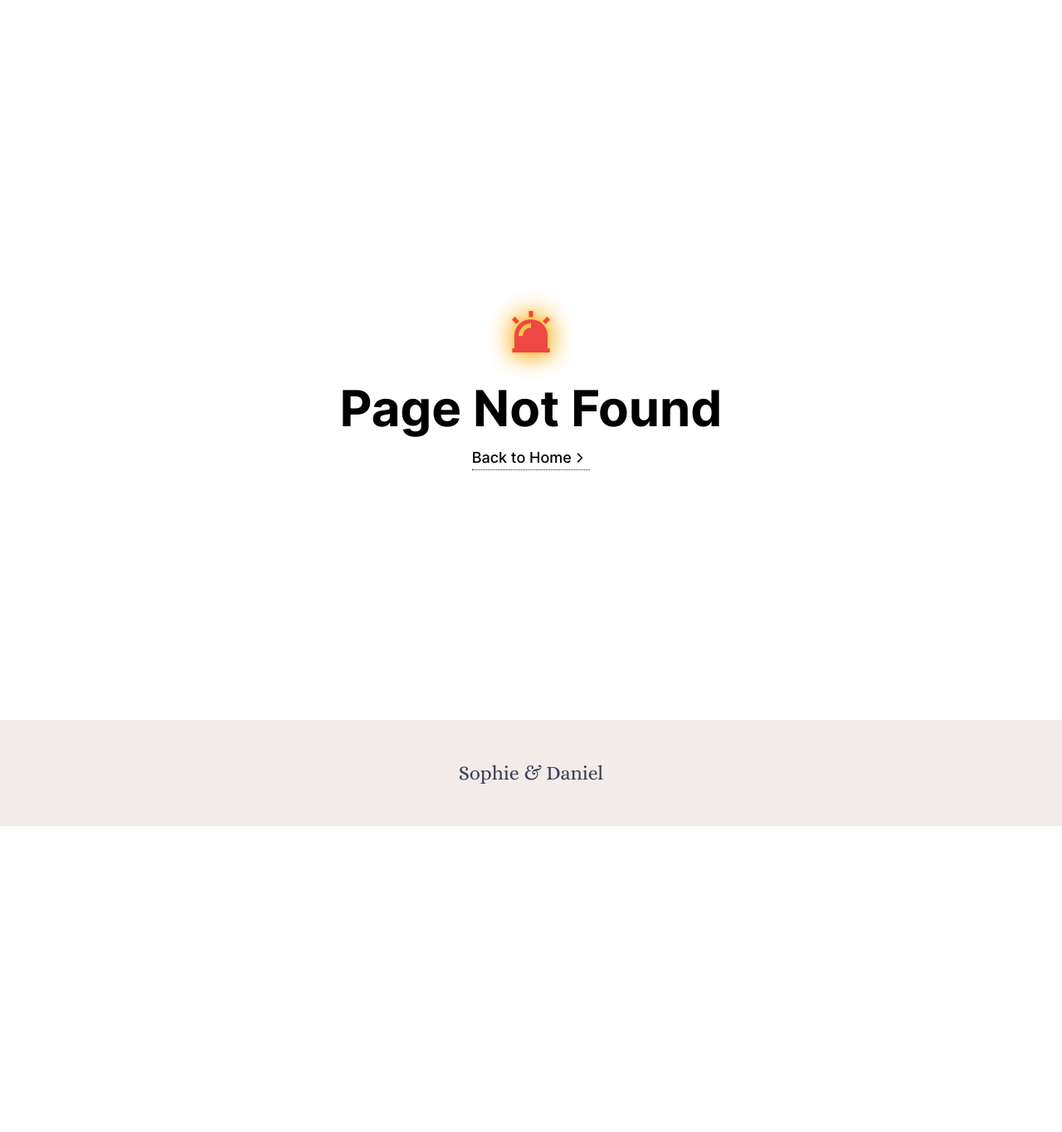
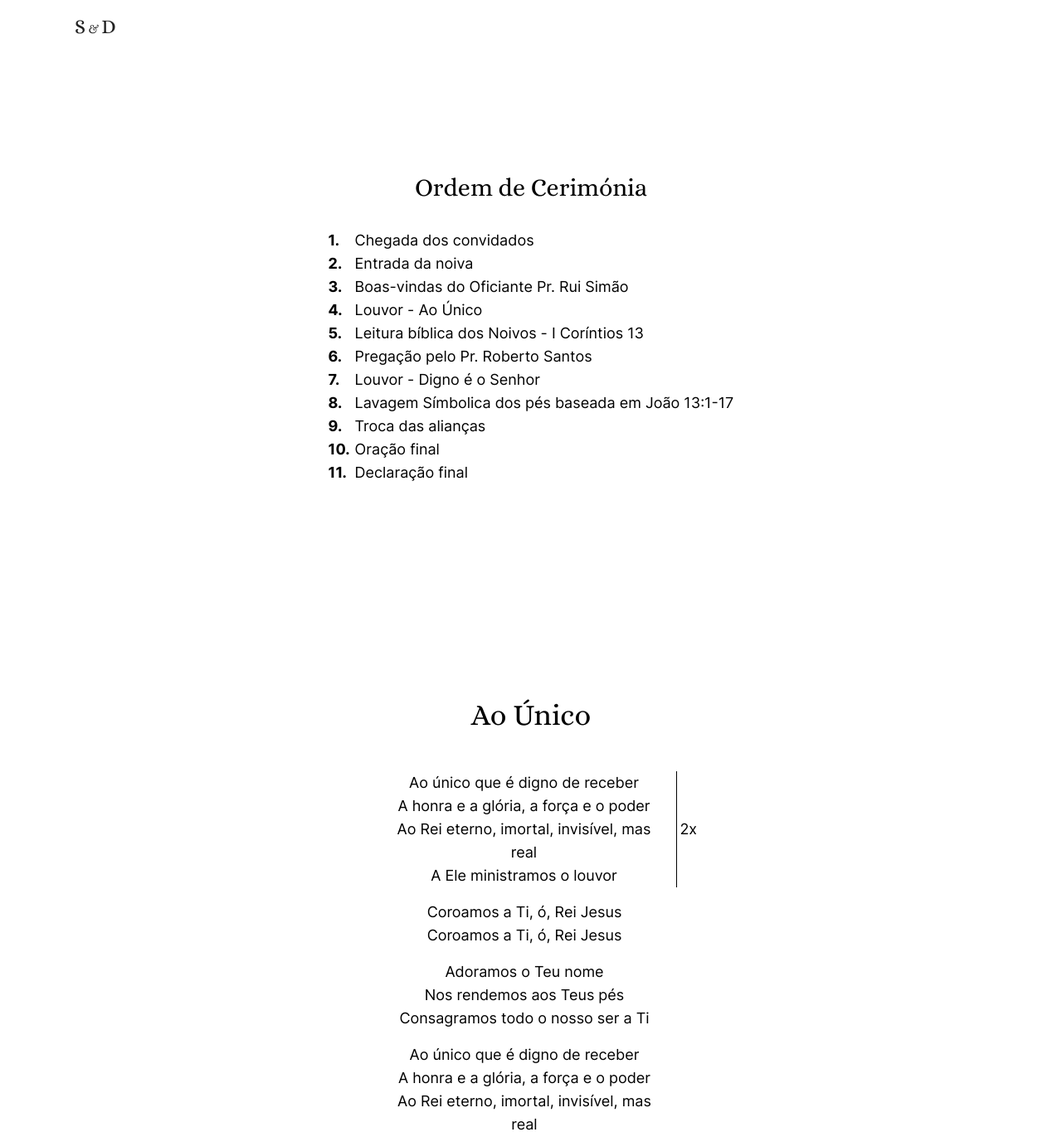
Before and after one commit to danielsimao/wedding, a Next.js app: page /ceremony in a window 1280 px wide. Before the commit this address had no page. Shown: the top 1365 px of the page at 83% size. Before the commit the page ends 996 px from the top, so only its background shows below. Built offline with nearby package versions, Linux system fonts and the light colour scheme.

Commit message:
feat: add ceremony

```diff
--- a/src/components/layout/Header.tsx
+++ b/src/components/layout/Header.tsx
@@ -1,5 +1,6 @@
 import clsx from 'clsx';
 import Lottie, { LottieRef } from 'lottie-react';
+import { useRouter } from 'next/router';
 import * as React from 'react';
 
 import MobileDrawer from '@/components/layout/MobileDrawer';
@@ -33,6 +34,9 @@ export default function Header() {
 
   const heroRef = React.useRef<HTMLElement | null>();
   const [isOutsideHero, setOutsideHero] = React.useState(false);
+
+  const router = useRouter();
+  const isHome = router.pathname === '/';
 
   React.useEffect(() => {
     if (!heroRef.current) {
@@ -88,7 +92,7 @@ export default function Header() {
   };
 
   React.useEffect(() => {
-    if (isOutsideHero || isOpen) {
+    if (isOutsideHero || isOpen || !isHome) {
       ref.current?.querySelectorAll('path').forEach((path) => {
         if (path.getAttribute('stroke')) {
           path.setAttribute('stroke', 'rgb(0,0,0)');
@@ -101,7 +105,7 @@ export default function Header() {
         }
       });
     }
-  }, [isOutsideHero, isOpen]);
+  }, [isOutsideHero, isOpen, isHome]);
 
   return (
     <header
@@ -111,19 +115,21 @@ export default function Header() {
       }}
       className={clsx(
         'sticky z-50 min-h-[64px] transition-all ease-in-out',
-        isOutsideHero ? 'bg-white' : 'bg-transparent',
-        isOpen || isOutsideHero ? 'text-dark' : 'text-white'
+        isOutsideHero || !isHome ? 'bg-white' : 'bg-transparent',
+        isOpen || isOutsideHero || !isHome ? 'text-dark' : 'text-white'
       )}
     >
-      <div className={clsx(isOpen ? 'fixed top-0 left-0 right-0 ' : undefined)}>
-        <div className='layout flex items-center justify-between py-2 md:py-0'>
+      <div className={clsx(isOpen ? 'fixed top-0 left-0 right-0' : undefined)}>
+        <div className='layout flex min-h-[64px] items-center justify-between py-2 md:py-0'>
           <UnstyledLink
             href='/'
             className='font-alice text-2xl font-bold text-inherit hover:text-gray-600'
           >
             S<span className='mx-[.2rem] text-sm'>&</span>D
           </UnstyledLink>
-          <div className='inline-flex md:hidden '>
+          {isHome && (
+            <>
+              <div className='inline-flex md:hidden'>
                 <button
                   disabled={isDisabled}
                   className='p-3 text-2xl'
@@ -160,6 +166,8 @@ export default function Header() {
                   ))}
                 </ul>
               </nav>
+            </>
+          )}
         </div>
       </div>
     </header>
--- /dev/null
+++ b/src/pages/ceremony.tsx
@@ -0,0 +1,156 @@
+import clsx from 'clsx';
+import { ReactNode } from 'react';
+
+import Layout from '@/components/layout/Layout';
+import Seo from '@/components/Seo';
+
+/**
+ * SVGR Support
+ * Caveat: No React Props Type.
+ *
+ * You can override the next-env if the type is important to you
+ * @see https://stackoverflow.com/questions/68103844/how-to-override-next-js-svg-module-declaration
+ */
+
+// !STARTERCONF -> Select !STARTERCONF and CMD + SHIFT + F
+// Before you begin editing, follow all comments with `STARTERCONF`,
+// to customize the default configuration.
+
+const Piece = ({ children, bis }: { children: ReactNode; bis?: number }) => (
+  <div className='relative flex w-full items-center justify-center gap-2 px-4'>
+    <div
+      className={clsx(
+        'flex w-full flex-col justify-start pr-4',
+        bis && 'border-r border-black'
+      )}
+    >
+      {children}
+    </div>
+    {bis && <span className='absolute -right-2'>{bis}x</span>}
+  </div>
+);
+
+export default function HomePage() {
+  return (
+    <Layout>
+      <Seo />
+      <main className='-mt-[68px] flex flex-col items-center gap-6 px-6'>
+        <section
+          id='home'
+          className='flex min-h-screen flex-col items-center justify-center text-center'
+        >
+          <h1 className='alice mb-8 font-alice text-3xl'>Ordem de Cerimónia</h1>
+          <ol className='max-w-xl text-left text-lg'>
+            <li className='flex gap-2'>
+              <span className='w-6 font-bold'>1.</span> Chegada dos convidados
+            </li>
+            <li className='flex gap-2'>
+              <span className='w-6 font-bold'>2.</span> Entrada da noiva
+            </li>
+            <li className='flex gap-2'>
+              <span className='w-6 font-bold'>3.</span> Boas-vindas do Oficiante
+              Pr. Rui Simão
+            </li>
+            <li className='flex gap-2'>
+              <span className='w-6 font-bold'>4.</span> Louvor - Ao Único
+            </li>
+            <li className='flex gap-2'>
+              <span className='w-6 font-bold'>5.</span> Leitura bíblica dos
+              Noivos - I Coríntios 13
+            </li>
+            <li className='flex gap-2'>
+              <span className='w-6 font-bold'>6.</span> Pregação pelo Pr.
+              Roberto Santos
+            </li>
+            <li className='flex gap-2'>
+              <span className='w-6 font-bold'>7.</span> Louvor - Digno é o
+              Senhor
+            </li>
+            <li className='flex gap-2 '>
+              <span className='w-6 font-bold'>8.</span> Lavagem Símbolica dos
+              pés baseada em João 13:1-17
+            </li>
+            <li className='flex gap-2'>
+              <span className='w-6 font-bold'>9.</span>Troca das alianças
+            </li>
+            <li className='flex gap-2'>
+              <span className='w-6 font-bold'>10.</span> Oração final
+            </li>
+            <li className='flex gap-2'>
+              <span className='w-6 font-bold'>11.</span> Declaração final
+            </li>
+          </ol>
+        </section>
+        <section
+          id='louvor1'
+          className='flex min-h-screen max-w-sm flex-col items-center justify-center gap-4 text-center text-base sm:text-lg md:mb-32'
+        >
+          <h1 className='mb-8 font-alice'>Ao Único</h1>
+          <Piece bis={2}>
+            <p>Ao único que é digno de receber</p>
+            <p>A honra e a glória, a força e o poder</p>
+            <p>Ao Rei eterno, imortal, invisível, mas real</p>
+            <p>A Ele ministramos o louvor</p>
+          </Piece>
+          <Piece>
+            <p>Coroamos a Ti, ó, Rei Jesus</p>
+            <p>Coroamos a Ti, ó, Rei Jesus</p>
+          </Piece>
+          <Piece>
+            <p>Adoramos o Teu nome</p>
+            <p>Nos rendemos aos Teus pés</p>
+            <p>Consagramos todo o nosso ser a Ti</p>
+          </Piece>
+          <Piece>
+            <p>Ao único que é digno de receber</p>
+            <p>A honra e a glória, a força e o poder</p>
+            <p>Ao Rei eterno, imortal, invisível, mas real</p>
+            <p>A Ele ministramos o louvor</p>
+          </Piece>
+          <Piece bis={2}>
+            <p>Coroamos a Ti, ó, Rei Jesus</p>
+            <p>Coroamos a Ti, ó, Rei Jesus</p>
+            <p></p>
+            <p>Adoramos o Teu nome</p>
+            <p>Nos rendemos aos Teus pés</p>
+            <p>Consagramos todo o nosso ser a Ti</p>
+          </Piece>
+          <Piece>
+            <p>Consagramos todo o nosso ser a Ti</p>
+          </Piece>
+        </section>
+        <section
+          id='louvor2'
+          className='flex min-h-screen max-w-sm flex-col items-center justify-center gap-4 text-center text-base sm:text-lg md:mb-32'
+        >
+          <h1 className='mb-8 font-alice'>Digno É O Senhor</h1>
+          <Piece>
+            <p>Pela cruz dou graças</p>
+            <p>Pelo preço pago ali</p>
+            <p>Meu pecado suportou</p>
+            <p>Por seu amor, a graça recebi</p>
+          </Piece>
+          <Piece>
+            <p>Pelo amor dou graças</p>
+            <p>Pelos pregos em suas mãos</p>
+            <p>Com seu sangue me lavou</p>
+            <p>E me mostrou, seu amor e seu perdão</p>
+          </Piece>
+          <Piece>
+            <p>Digno é o Senhor</p>
+            <p>Que no trono está</p>
+            <p>Coroai o rei dos reis</p>
+            <p>Pra sempre reinará</p>
+          </Piece>
+          <Piece>
+            <p>Exaltado está</p>
+            <p>Cristo salvador</p>
+            <p>Cordeiro de Deus por mim morreu</p>
+            <p>Digno é o Senhor</p>
+            <p>Digno é o Senhor</p>
+          </Piece>
+        </section>
+      </main>
+    </Layout>
+  );
+}
```
Lines whose indentation alone changed are shown as unchanged.
